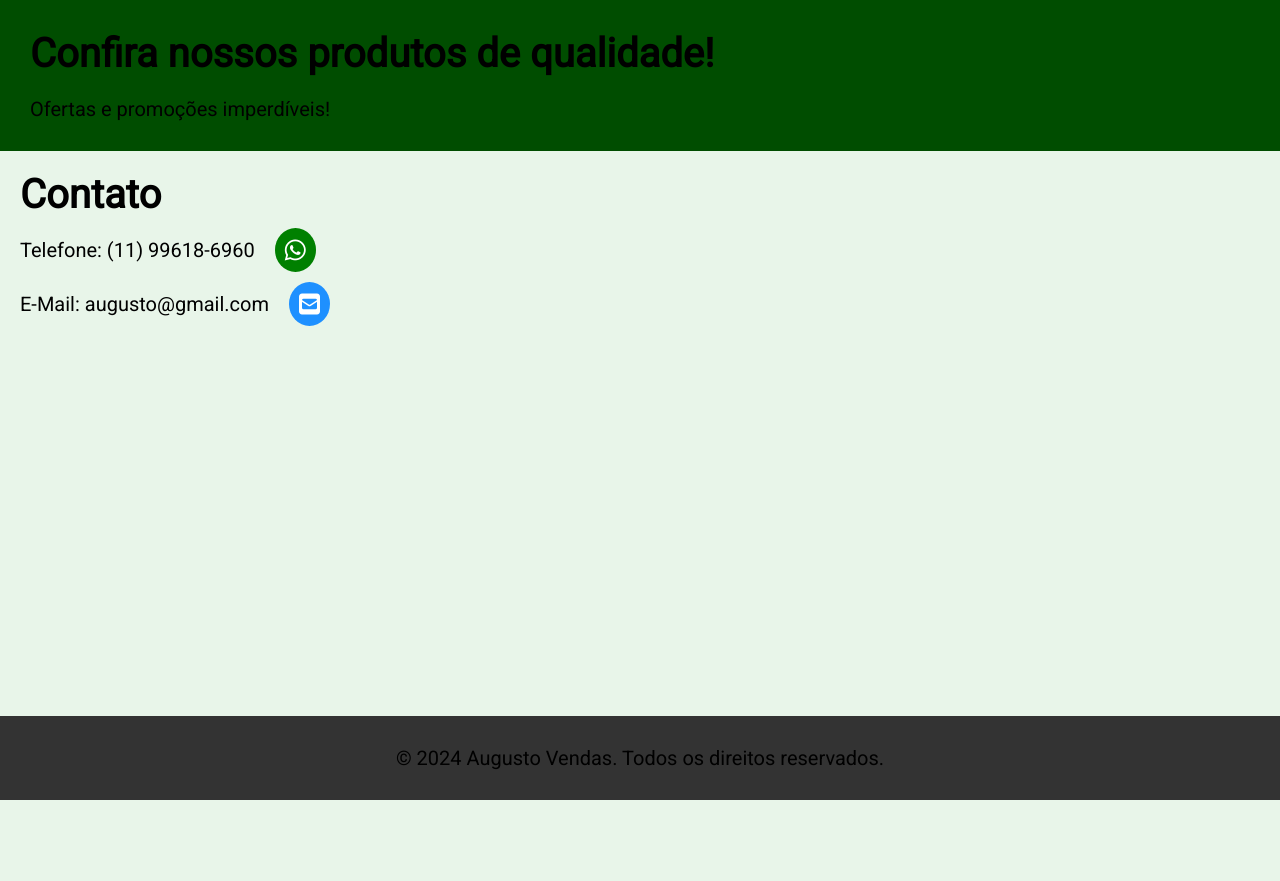
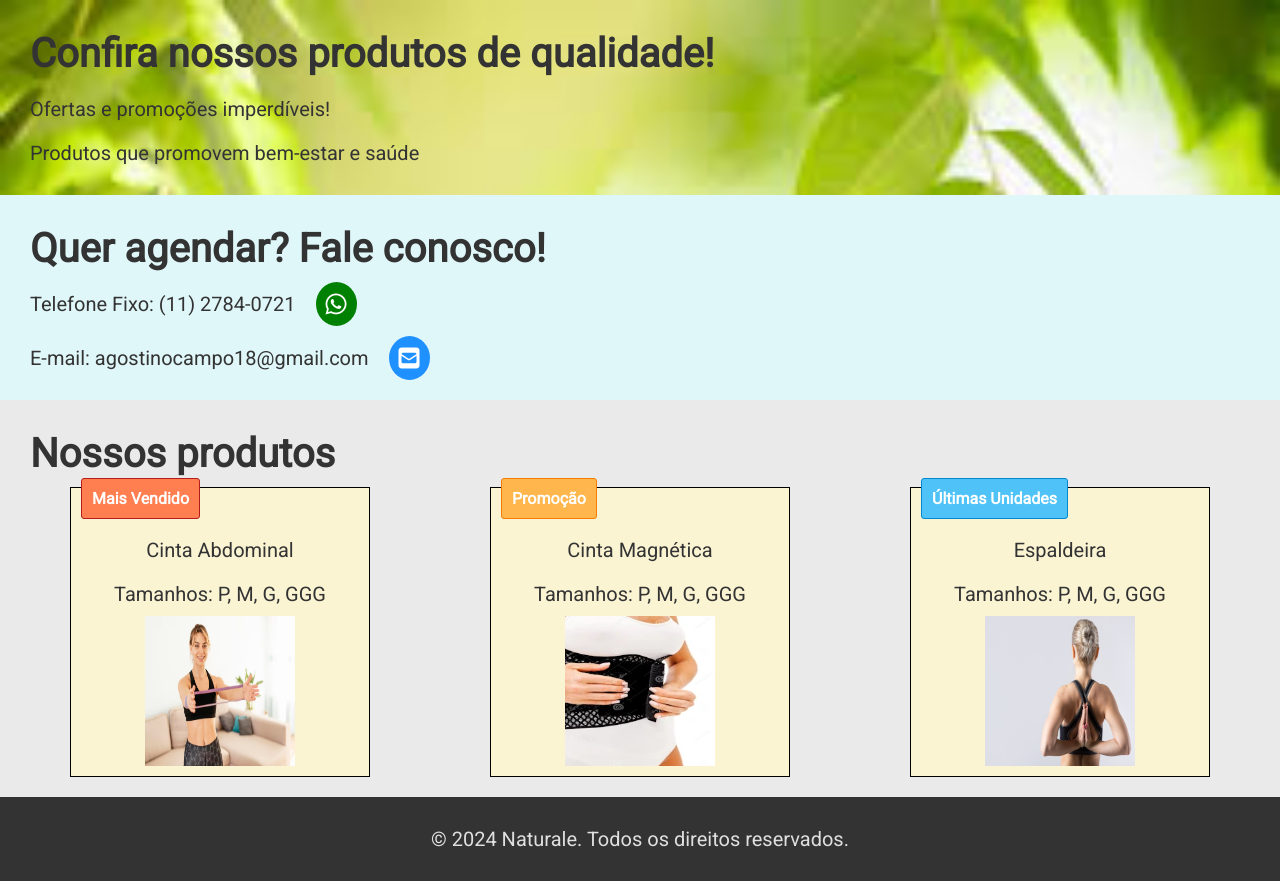
Before and after one commit to Hei4Dev/augusto-vendas, a plain HTML site: page index.html in a window 1280 px wide. Before the commit the page ends 800 px from the top, so only its background shows below. Drawn offline with Linux system fonts and the light colour scheme.

Commit message:
Atualizado o site
- Novo fundo do banner
- Novas cores
- Seção de produtos
- Atualização dos dados de contato

```diff
--- a/index.html
+++ b/index.html
@@ -1,10 +1,10 @@
 <!DOCTYPE html>
-<html lang="en">
+<html lang="pt-BR">
 
 <head>
     <meta charset="UTF-8">
     <meta name="viewport" content="width=device-width, initial-scale=1.0">
-    <title>Augusto Vendas</title>
+    <title>Naturale</title>
     <link rel="stylesheet" href="style.css">
     <link rel="preconnect" href="https://fonts.googleapis.com">
     <link rel="preconnect" href="https://fonts.gstatic.com" crossorigin>
@@ -19,6 +19,7 @@
         <div id="banner">
             <h2>Confira nossos produtos de qualidade!</h2>
             <p>Ofertas e promoções imperdíveis!</p>
+            <p>Produtos que promovem bem-estar e saúde</p>
         </div>
     </header>
     <main>
@@ -26,21 +27,49 @@
 
         </section>
         <section id="contact">
-            <h2>Contato</h2>
+            <h2>Quer agendar? Fale conosco!</h2>
             <div id="contact-container">
                 <div class="contact-item">
-                    <p>Telefone: (11) 99618-6960</p>
-                    <a href="tel:+5511996186960", target="_blank"><i class="fa-brands fa-whatsapp" id="whatsapp"></i></a>
+                    <p>Telefone Fixo: (11) 2784-0721</p>
+                    <a href="tel:+551127840721" , target="_blank"><i class="fa-brands fa-whatsapp"
+                            id="whatsapp"></i></a>
                 </div>
                 <div class="contact-item">
-                    <p>E-Mail: augusto@gmail.com</p>
-                    <a href="mailto:augusto@gmail.com", target="_blank"><i class="fa-solid fa-square-envelope" id="email"></i></a>
+                    <p>E-mail: agostinocampo18@gmail.com</p>
+                    <a href="mailto:agostinocampo18@gmail.com" , target="_blank"><i class="fa-solid fa-square-envelope"
+                            id="email"></i></a>
+                </div>
+            </div>
+        </section>
+        <section id="products">
+            <h2>Nossos produtos</h2>
+            <div id="product-card-container">
+                <div class="product-card">
+                    <span class="best-seller">Mais Vendido</span>
+                    <p>Cinta Abdominal</p>
+                    <p>Tamanhos: P, M, G, GGG</p>
+                    <img src="imagens/cinta-abdominal.avif" alt="Imagem de uma Cinta Abdominal" height="150px"
+                        width="150px" class="product-image">
+                </div>
+                <div class="product-card">
+                    <span class="promotion">Promoção</span>
+                    <p>Cinta Magnética</p>
+                    <p>Tamanhos: P, M, G, GGG</p>
+                    <img src="imagens/cinta-magnetica.webp" alt="Imagem de uma Cinta Magnética" height="150px"
+                        width="150px" class="product-image">
+                </div>
+                <div class="product-card">
+                    <span class="last-units">Últimas Unidades</span>
+                    <p>Espaldeira</p>
+                    <p>Tamanhos: P, M, G, GGG</p>
+                    <img src="imagens/espaldeira.jpg" alt="Imagem de uma Espaldeira para postura" height="150px"
+                        width="150px" class="product-image">
                 </div>
             </div>
         </section>
     </main>
     <footer>
-        <p>&copy; 2024 Augusto Vendas. Todos os direitos reservados.</p>
+        <p>&copy; 2024 Naturale. Todos os direitos reservados.</p>
     </footer>
 </body>
 
--- a/style.css
+++ b/style.css
@@ -16,22 +16,32 @@ body {
 }
 
 div#banner {
+    background: url('imagens/natureza.jpeg');
+    background-size: cover;
     background-color: #004d00;
+    color: #333333;
+    width: 100%;
     padding: 20px;
+    position: relative;
+    width: 100%;
+    overflow: hidden;
 }
 
 h2 {
-    font-size: 40px;
+    font-size: 2.5rem;
     padding: 10px;
 }
 
 p {
-    font-size: 20px;
+    font-size: 1.25rem;
     padding: 10px;
 }
 
 section#contact {
-    padding: 10px;
+    padding: 20px;
+    width: 100%;
+    background-color: #E0F7FA;
+    color: #333333;
 }
 
 div#contact-container {
@@ -62,8 +72,75 @@ div.contact-item {
     border-radius: 50%;
 }
 
+section#products {
+    padding: 20px;
+    width: 100%;
+    background-color: #EAEAEA;
+    color: #333333;
+}
+
+div#product-card-container {
+    display: grid;
+    place-items: center;
+    gap: 20px;
+    grid-template-columns: repeat(auto-fill, minmax(300px, 1fr));
+}
+
+div.product-card {
+    background-color: #FAF4D3;
+    display: flex;
+    justify-content: space-between;
+    flex-direction: column;
+    border: 1px solid #000000;
+    width: 300px;
+    padding: 40px 10px 10px 10px;
+    position: relative;
+}
+
+.product-image {margin: auto;}
+
+div.product-card p {text-align: center;}
+
+.best-seller {
+    background-color: #FF7F50;
+    position: absolute;
+    top: -10px;
+    padding: 5px 10px;
+    color: #ffffff;
+    font-weight: bold;
+    border-radius: 3px;
+    padding: 10px;
+    border: 1px solid #B71C1C;
+}
+
+.promotion {
+    background-color: #FFB74D;
+    position: absolute;
+    top: -10px;
+    padding: 5px 10px;
+    color: #ffffff;
+    font-weight: bold;
+    border-radius: 3px;
+    padding: 10px;
+    border: 1px solid #F57C00;
+}
+
+.last-units {
+    background-color: #4FC3F7;
+    position: absolute;
+    top: -10px;
+    padding: 5px 10px;
+    color: #ffffff;
+    font-weight: bold;
+    border-radius: 3px;
+    padding: 10px;
+    border: 1px solid #0288D1;
+}
+
+
 footer {
     background-color: #333333;
+    color: #E0E0E0;
     padding: 20px;
     text-align: center;
     width: 100%;
```
Also changed, not shown: imagens/cinta-abdominal.avif (added), imagens/cinta-magnetica.webp (added), imagens/espaldeira.jpg (added), imagens/natureza.jpeg (added).
